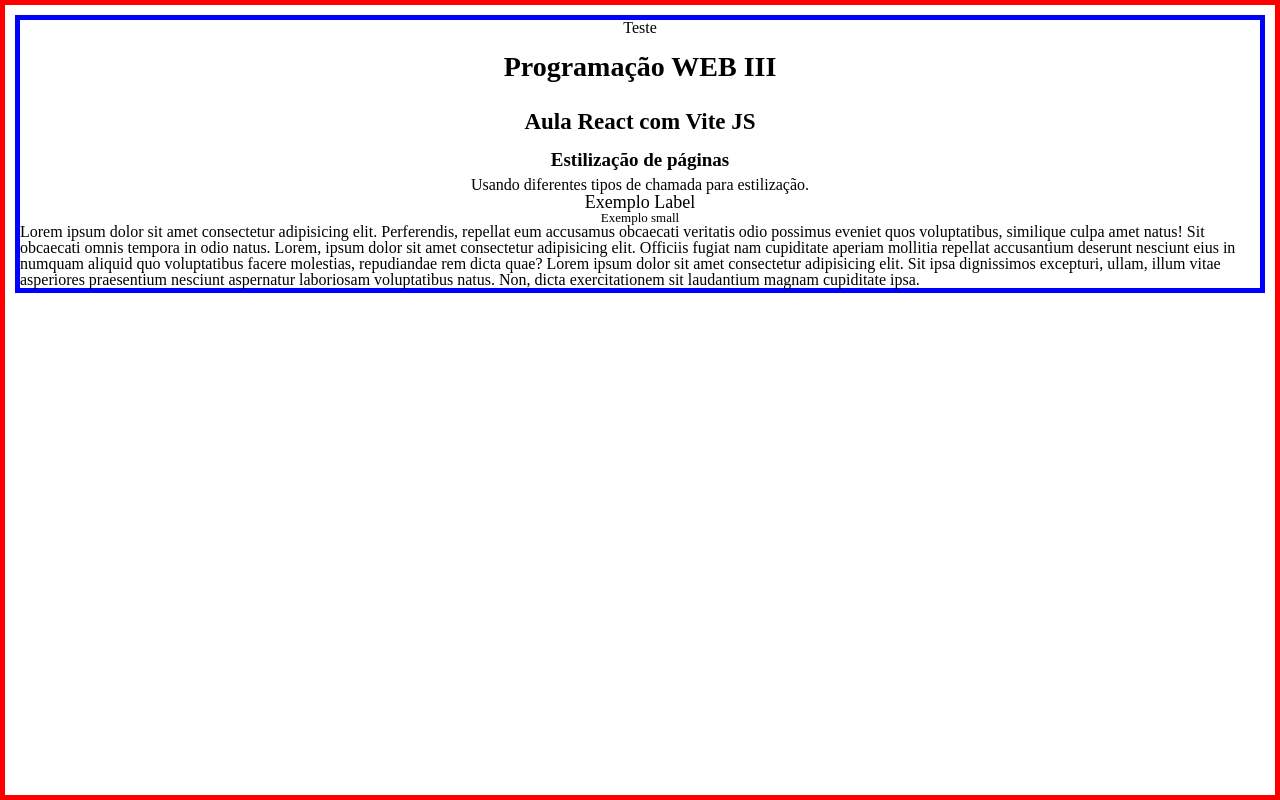
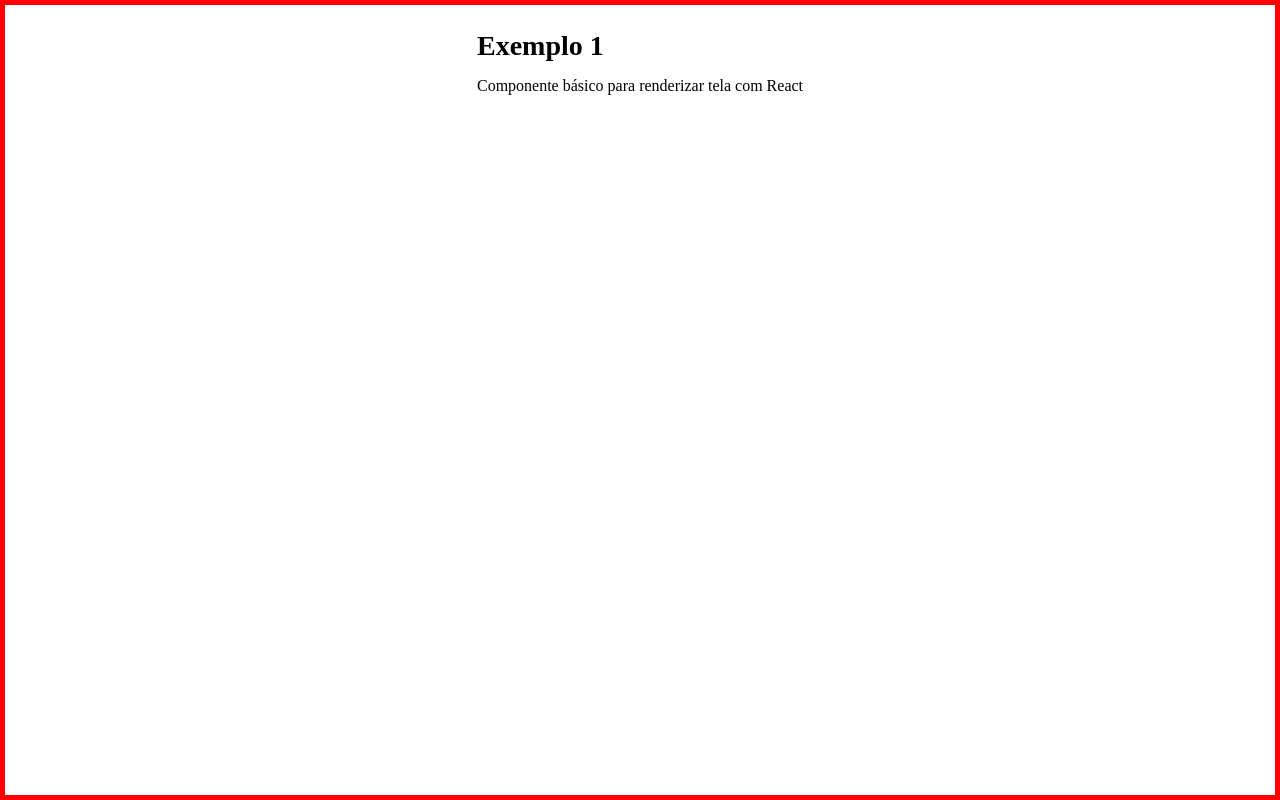
Before and after one commit to nokaisteph-svg/introducao-nextjs, a React (Vite) app: page /exemplo/1 in a window 1280 px wide. Built offline with nearby package versions, Linux system fonts and the light colour scheme.

Commit message:
Aula 10/03

```diff
--- a/src/App.jsx
+++ b/src/App.jsx
@@ -1,21 +1,16 @@
-import './App.css'
+import {Routes, Route} from 'react-router-dom'
+
+import Home from './pages/home';
+import Exemplo01 from './pages/exemplos/ex-01';
+import Exemplo02 from './pages/exemplos/ex-02';
 
 function App() {
   return (
-    <div className='container'>
-      <p>Teste</p>
-      <h1>Programação WEB III</h1>
-      <h2>Aula React com Vite JS</h2>
-      <h3>Estilização de páginas</h3>
-      <p>Usando diferentes tipos de chamada para estilização.</p>
-      <label>Exemplo Label</label>
-      <small>Exemplo small</small>
-      <p>
-        Lorem ipsum dolor sit amet consectetur adipisicing elit. Perferendis, repellat eum accusamus obcaecati veritatis odio possimus eveniet quos voluptatibus, similique culpa amet natus! Sit obcaecati omnis tempora in odio natus.
-        Lorem, ipsum dolor sit amet consectetur adipisicing elit. Officiis fugiat nam cupiditate aperiam mollitia repellat accusantium deserunt nesciunt eius in numquam aliquid quo voluptatibus facere molestias, repudiandae rem dicta quae?
-        Lorem ipsum dolor sit amet consectetur adipisicing elit. Sit ipsa dignissimos excepturi, ullam, illum vitae asperiores praesentium nesciunt aspernatur laboriosam voluptatibus natus. Non, dicta exercitationem sit laudantium magnam cupiditate ipsa.
-      </p>
-    </div>
+    <Routes>
+      <Route path="/" element={<Home />} />
+      <Route path="/exemplo/1" element={<Exemplo01/>} />
+      <Route path="/exemplo/2" element={<Exemplo02/>} />
+    </Routes>
   )
 }
 
--- a/src/pages/exemplos/ex-01/index.jsx
+++ b/src/pages/exemplos/ex-01/index.jsx
@@ -0,0 +1,10 @@
+function Exemplo01() {
+    return (
+        <>
+            <h1>Exemplo 1</h1>
+            <p>Componente básico para renderizar tela com React</p>
+        </>
+    )
+}
+
+export default Exemplo01;
--- /dev/null
+++ b/src/pages/exemplos/ex-02/index.jsx
@@ -0,0 +1,22 @@
+import './index.css';
+
+function Exemplo02() {
+  return (
+    <div className='container'>
+      <p>Teste</p>
+      <h1>Programação WEB III</h1>
+      <h2>Aula React com Vite JS</h2>
+      <h3>Estilização de páginas</h3>
+      <p>Usando diferentes tipos de chamada para estilização.</p>
+      <label>Exemplo Label</label>
+      <small>Exemplo small</small>
+      <p>
+        Lorem ipsum dolor sit amet consectetur adipisicing elit. Perferendis, repellat eum accusamus obcaecati veritatis odio possimus eveniet quos voluptatibus, similique culpa amet natus! Sit obcaecati omnis tempora in odio natus.
+        Lorem, ipsum dolor sit amet consectetur adipisicing elit. Officiis fugiat nam cupiditate aperiam mollitia repellat accusantium deserunt nesciunt eius in numquam aliquid quo voluptatibus facere molestias, repudiandae rem dicta quae?
+        Lorem ipsum dolor sit amet consectetur adipisicing elit. Sit ipsa dignissimos excepturi, ullam, illum vitae asperiores praesentium nesciunt aspernatur laboriosam voluptatibus natus. Non, dicta exercitationem sit laudantium magnam cupiditate ipsa.
+      </p>
+    </div>
+  )
+}
+
+export default Exemplo02
--- /dev/null
+++ b/src/pages/home/index.jsx
@@ -0,0 +1,9 @@
+function Home() {
+    return (
+        <>
+            <h1>Aula React com VITE JS</h1>
+        </>
+    )
+}
+
+export default Home;
```
Also changed, not shown: src/pages/exemplos/ex-02/index.css (renamed from src/App.css).
